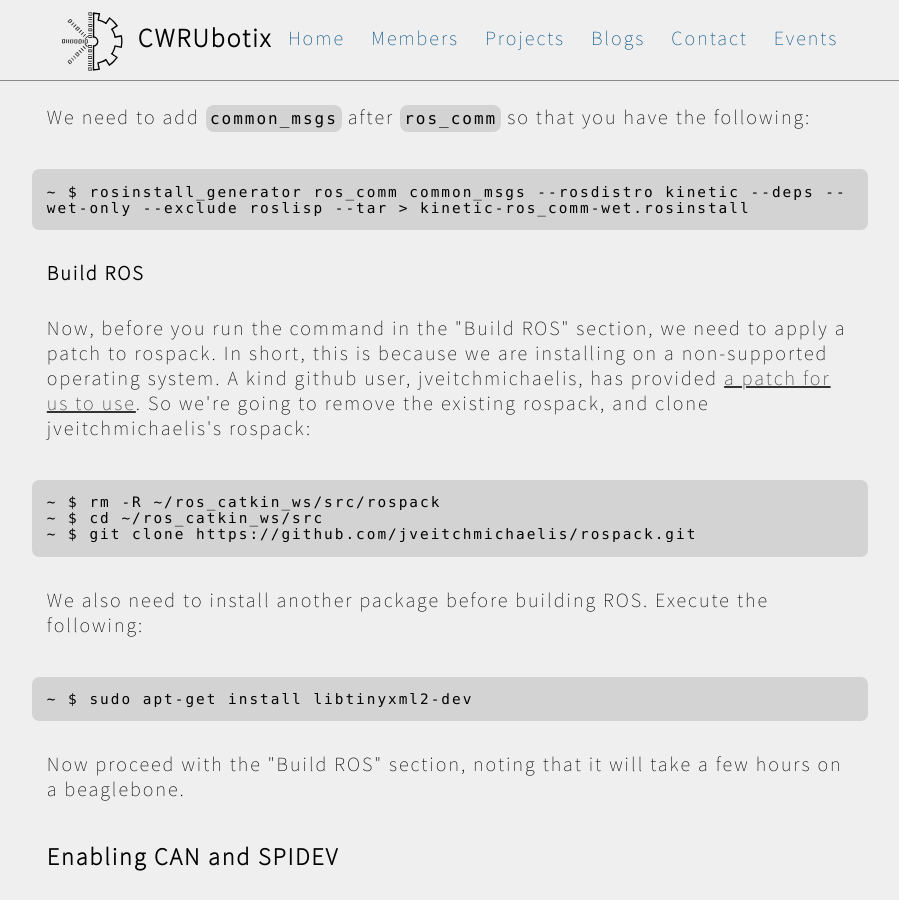
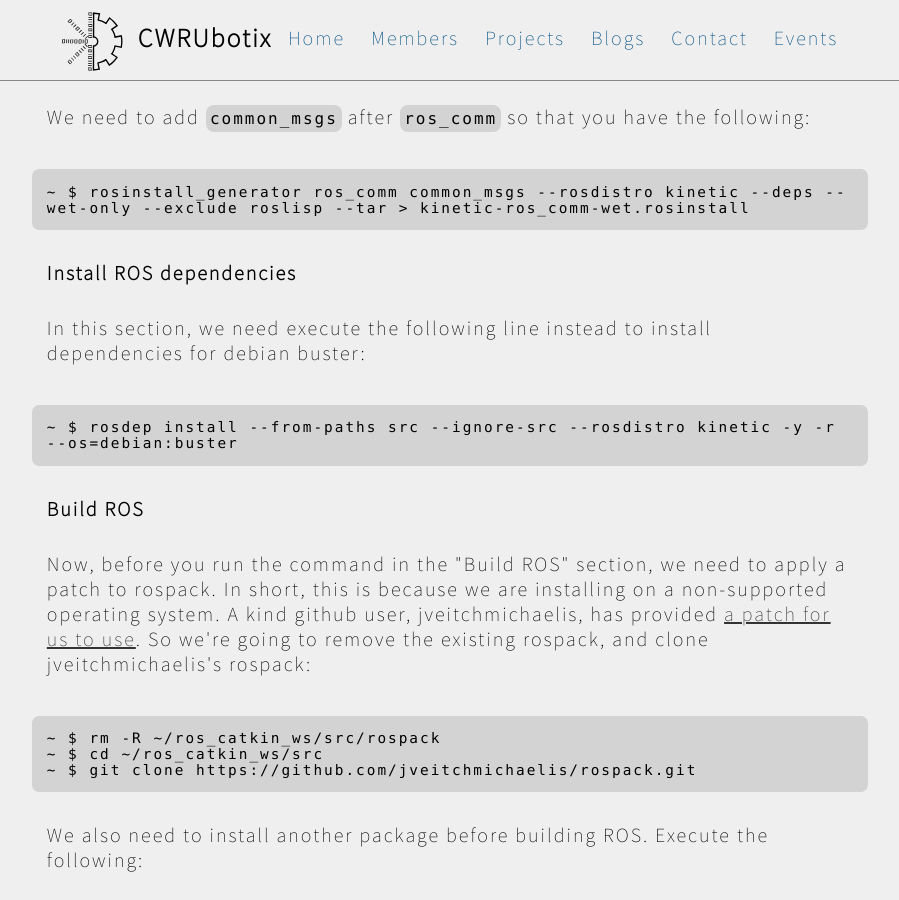
Before and after one commit to CWRUbotix/cwruRobotics.github.io, a Jekyll site: the page built from _posts/2020-4-11-beaglebone_black.html, in a window 1280 px wide and 900 px high, scrolled down 2504 px. Shown: the whole window, without its empty margins (190-1089 px from the left). Built offline with Jekyll 4.4.1, drawn with Linux system fonts in a browser that asks for light colours.

Commit message:
Another addition to the beaglebone black ros post

```diff
--- a/_posts/2020-4-11-beaglebone_black.html
+++ b/_posts/2020-4-11-beaglebone_black.html
@@ -65,6 +65,14 @@ completely open-source, which we like.</p>
 <p class="code">~ $ rosinstall_generator ros_comm --rosdistro kinetic --deps --wet-only --exclude roslisp --tar > kinetic-ros_comm-wet.rosinstall</p>
 <p class="blog_text">We need to add <span class="code-inline">common_msgs</span> after <span class="code-inline">ros_comm</span> so that you have the following:</p>
 <p class="code">~ $ rosinstall_generator ros_comm common_msgs --rosdistro kinetic --deps --wet-only --exclude roslisp --tar > kinetic-ros_comm-wet.rosinstall</p>
+
+<p class="blog_subsection">Install ROS dependencies</p>
+<p class="blog_text">
+    In this section, we need execute the following line instead to install dependencies for debian buster:
+</p>
+<p class="code">
+    ~ $ rosdep install --from-paths src --ignore-src --rosdistro kinetic -y -r --os=debian:buster
+</p>
 
 <p class="blog_subsection">Build ROS</p>
 <p class="blog_text">
```
